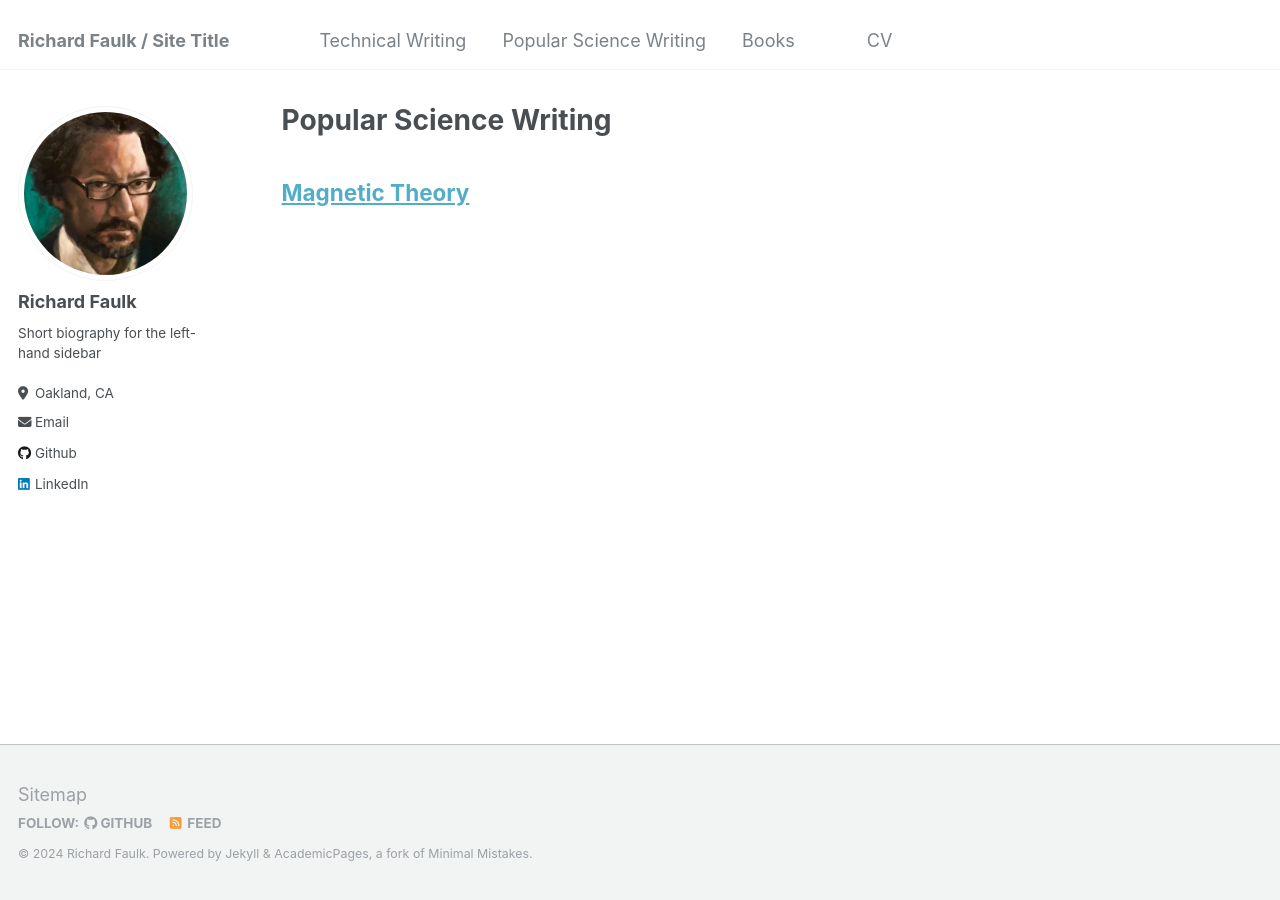
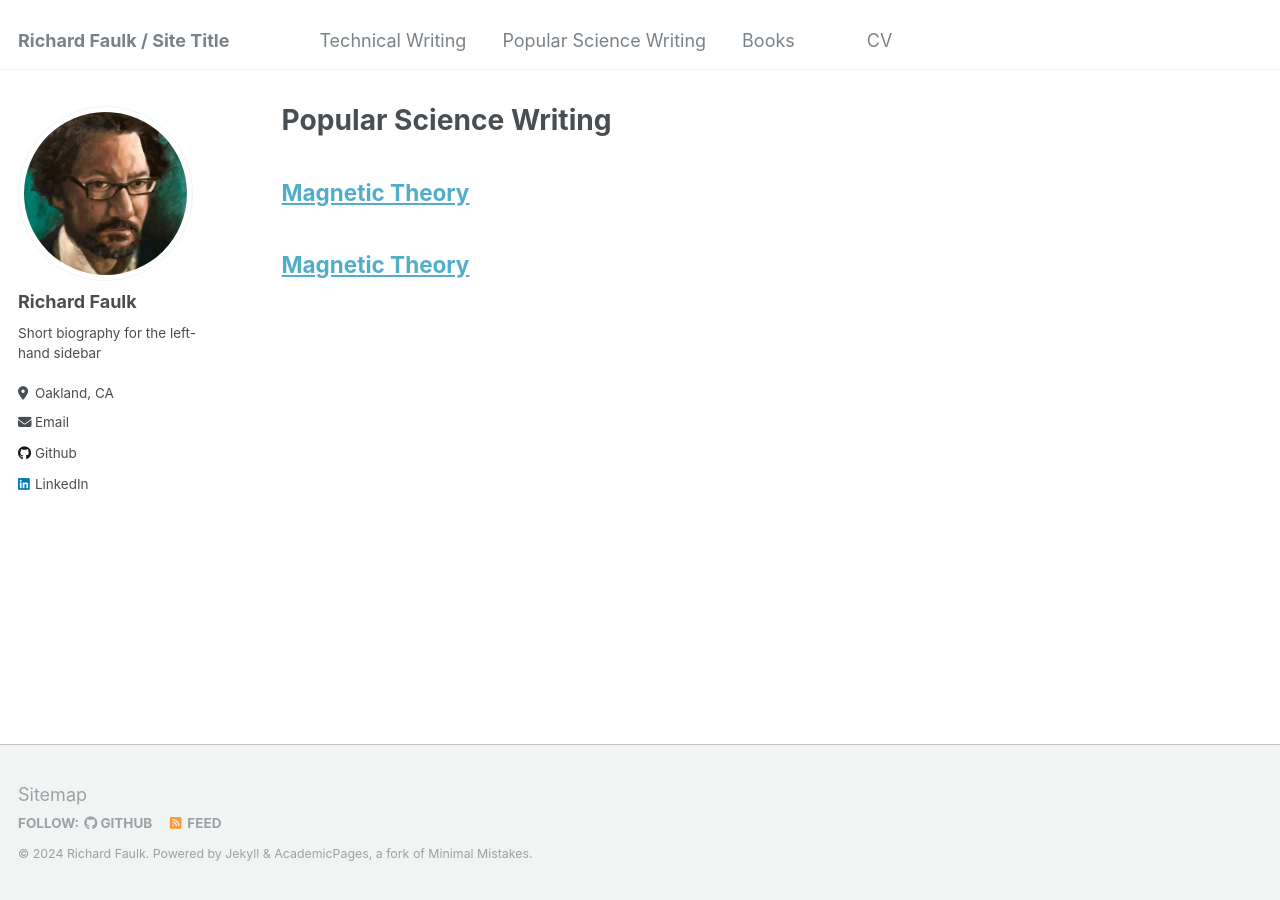
Before and after one commit to RichardKF/richardkf.github.io, a Jekyll site: the page built from _pages/popularSci.md, in a window 1280 px wide. Built offline with Jekyll 4.4.1, drawn with Linux system fonts in a browser that asks for light colours.

Commit message:
Update popularSci.md

```diff
--- a/_pages/popularSci.md
+++ b/_pages/popularSci.md
@@ -7,3 +7,6 @@ author_profile: true
 <p> </p>
 <p> </p>
 ## [Magnetic Theory](https://richardkf.github.io/popularSci/faulkMagneticTheory.pdf)
+<p> </p>
+<p> </p>
+## [Magnetic Theory](https://richardkf.github.io/techWriting/faulktMagneticTheory.pdf)
```
